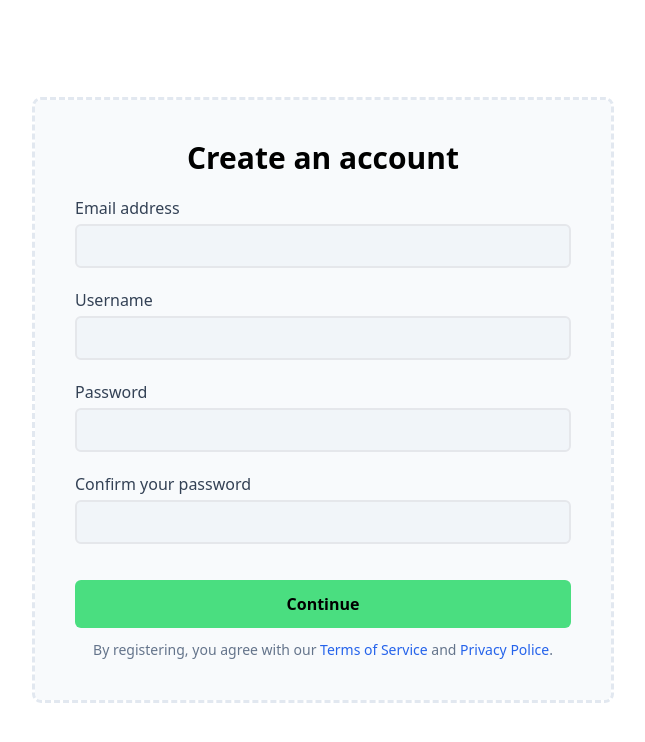
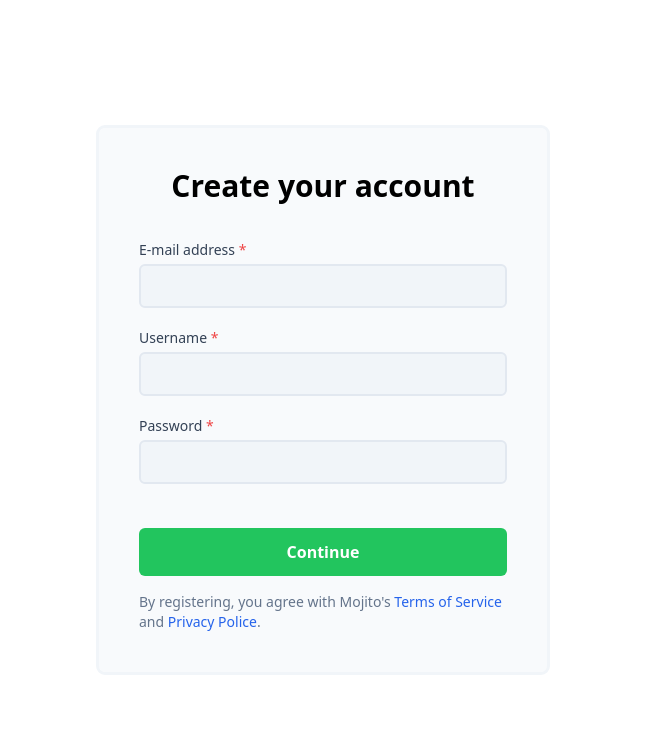
Before and after one commit to mojitoteam/web, a Nuxt app: page /register in a window 1280 px wide. Shown: the top 742 px of the page, without its empty margins (317-962 px from the left). Built offline with nearby package versions, Linux system fonts and the light colour scheme.

Commit message:
feat(pages/register): rewrite the register page

```diff
--- a/components/FormInput.vue
+++ /dev/null
@@ -1,17 +0,0 @@
-<template>
-  <div class="grid gap-1">
-    <label class="text-slate-700"><slot /></label>
-    <input
-      :type="type"
-      class="block w-full rounded-md border-2 bg-slate-100 px-4 py-2 focus:outline-blue-500"
-    />
-  </div>
-</template>
-
-<script lang="ts">
-export default {
-  props: {
-    type: { type: String },
-  },
-};
-</script>
--- /dev/null
+++ b/components/RegisterInput.vue
@@ -0,0 +1,34 @@
+<template>
+  <div class="flex flex-col gap-1">
+    <label :for="inputId" class="text-sm text-slate-700">
+      <slot />
+      <span v-if="required" class="text-red-500"> *</span>
+    </label>
+    <input
+      :id="inputId"
+      v-model="model"
+      class="rounded-md border-2 border-slate-200 bg-slate-100 px-3 py-2 text-slate-700 focus:outline-green-500"
+      :type="type"
+      :required="required"
+    />
+  </div>
+</template>
+
+<script lang="ts">
+export default {
+  props: {
+    state: { type: Function, required: true },
+    type: { type: String, required: true },
+    id: { type: String, default: null },
+    required: Boolean,
+  },
+  setup(props) {
+    return {
+      // For some reason, ESLint doesn't like when we use `props.state()`
+      // directly. So we have to wrap it in an IIFE, unfortunately.
+      model: (() => props.state())(),
+      inputId: props.id || props.type,
+    };
+  },
+};
+</script>
--- /dev/null
+++ b/components/RegisterLink.vue
@@ -0,0 +1,13 @@
+<template>
+  <NuxtLink :to="to" class="cursor-pointer text-blue-600 hover:underline">
+    <slot />
+  </NuxtLink>
+</template>
+
+<script lang="ts">
+export default {
+  props: {
+    to: { type: String, required: true },
+  },
+};
+</script>
--- a/pages/register.vue
+++ b/pages/register.vue
@@ -1,38 +1,31 @@
 <template>
-  <div class="grid min-h-screen place-items-center">
+  <div class="flex h-screen items-center justify-center">
     <form
-      class="grid w-full max-w-xl gap-5 rounded-md bg-slate-50 p-10 outline-dashed outline-slate-200"
+      class="flex w-full max-w-md flex-col gap-5 rounded-md bg-slate-50 p-10 outline outline-slate-100"
     >
-      <h1 class="text-center text-3xl font-bold">Create an account</h1>
+      <h1 class="mb-4 text-center text-3xl font-bold">Create your account</h1>
 
-      <div class="grid gap-5">
-        <FormInput type="email"> Email address </FormInput>
-        <FormInput type="text"> Username </FormInput>
-        <FormInput type="password"> Password </FormInput>
-        <FormInput type="password"> Confirm your password </FormInput>
-      </div>
+      <RegisterInput type="email" :state="useEmail" required>
+        E-mail address
+      </RegisterInput>
+      <RegisterInput id="username" type="text" :state="useUsername" required>
+        Username
+      </RegisterInput>
+      <RegisterInput type="password" :state="usePassword" required>
+        Password
+      </RegisterInput>
 
-      <div class="grid gap-3">
-        <button
+      <div class="mt-6 flex flex-col gap-4">
+        <input
           type="submit"
-          class="mt-4 rounded-md bg-green-400 py-3 font-semibold duration-200 hover:bg-green-300"
-          @click="createAccount"
-        >
-          Continue
-        </button>
-        <span class="text-center text-sm text-slate-500">
-          By registering, you agree with our
-          <NuxtLink
-            to="/"
-            class="text-blue-600 duration-200 hover:text-blue-400"
-            >Terms of Service</NuxtLink
-          >
-          and
-          <NuxtLink
-            to="/"
-            class="text-blue-600 duration-200 hover:text-blue-400"
-            >Privacy Police</NuxtLink
-          >.
+          value="Continue"
+          class="cursor-pointer rounded-md bg-green-500 py-3 font-semibold text-white duration-150 hover:bg-green-400 hover:shadow-md"
+          @click="register"
+        />
+        <span class="text-sm text-slate-500">
+          By registering, you agree with Mojito's
+          <RegisterLink to="/">Terms of Service</RegisterLink> and
+          <RegisterLink to="/">Privacy Police</RegisterLink>.
         </span>
       </div>
     </form>
@@ -40,8 +33,20 @@
 </template>
 
 <script setup lang="ts">
-function createAccount(event: MouseEvent) {
+const useEmail = () => useState<string>();
+const useUsername = () => useState<string>();
+const usePassword = () => useState<string>();
+
+const register = (event: MouseEvent) => {
   event.preventDefault();
-  console.debug('Creating account...');
-}
+
+  const email = useEmail().value;
+  const username = useUsername().value;
+  const password = usePassword().value;
+
+  const payload = { email, username, password };
+  console.log(payload);
+
+  // useFetch('...', { method: 'POST', body: JSON.stringify(payload) });
+};
 </script>
```
